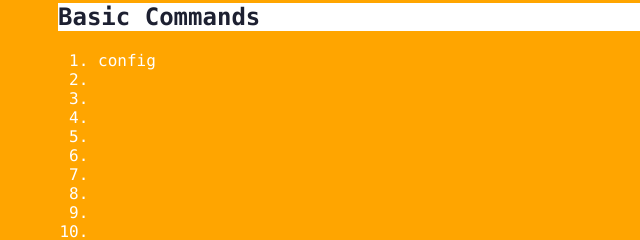
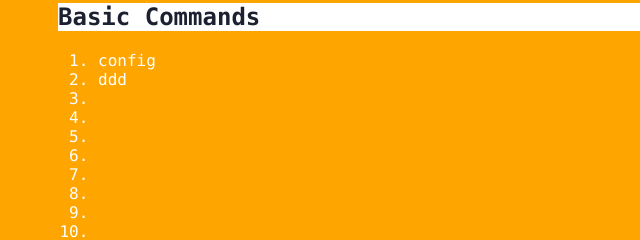
Before and after one commit to git201909/git_learning, a plain HTML site: page index.html in a window 1280 px wide. Both pictures are taken after a click on the element "Basic Commands". Shown: the part 290-530 px from the top of the page, 0-640 px from the left. Drawn offline with Linux system fonts and the light colour scheme.

Commit message:
Add git command in index

```diff
--- a/index.html
+++ b/index.html
@@ -30,7 +30,7 @@
             <div class="panel">
                 <ol>
                     <li>config</li>
-                    <li></li>
+                    <li>ddd</li>
                     <li></li>
                     <li></li>
                     <li></li>
```
